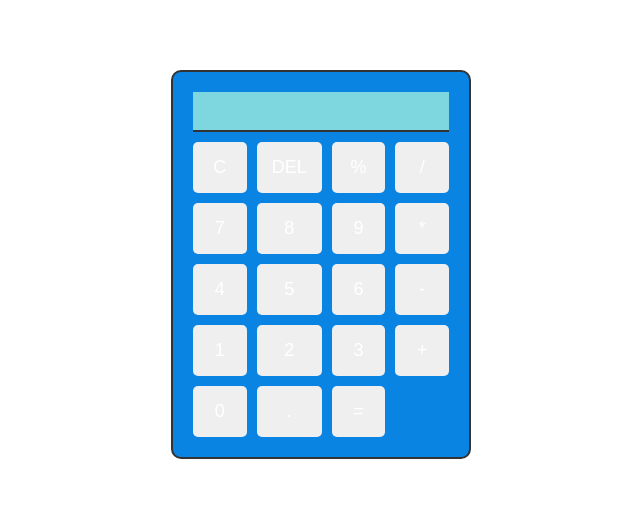
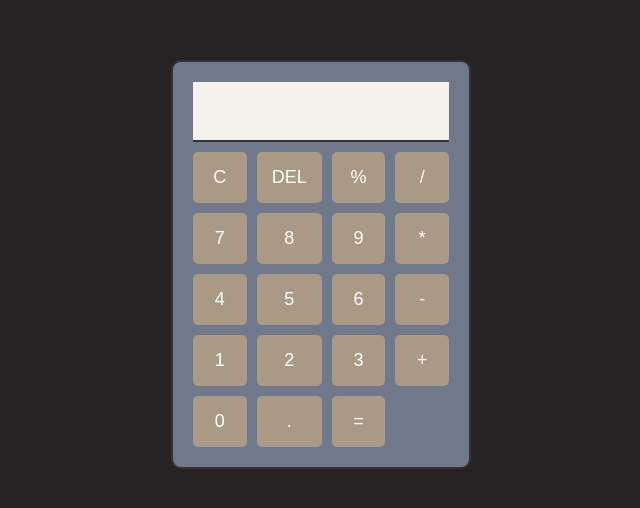
Before and after one commit to kawsar-ahmed-rahim/calculator, a plain HTML site: page index.html in a window 1280 px wide. Shown: the part 136-644 px from the top of the page, without its empty margins (319-959 px from the left). Drawn offline with Linux system fonts and the light colour scheme.

Commit message:
till now

```diff
--- a/index.html
+++ b/index.html
@@ -4,6 +4,7 @@
     <meta charset="UTF-8" />
     <meta name="viewport" content="width=device-width, initial-scale=1.0" />
     <title>Calculator</title>
+    <link rel="icon" href="./image/kr.png" />
     <link rel="stylesheet" href="style.css" />
   </head>
   <body>
--- a/style.css
+++ b/style.css
@@ -10,7 +10,7 @@ body{
     align-items: center;
     height: 100vh;
     margin: 0;
-    background-color: 454545;
+    background-color: #252323;
 }
 
 .calculator{
@@ -18,19 +18,19 @@ body{
     border-radius: 10px;
     padding: 20px;
     width: 300px;
-    background-color: #0984e3;
+    background-color: #70798C;
 }
 
 #display{
     width: 100%;
-    height: 50%;
+    height: 60px;
     text-align: right;
     font-size: 24px;
     padding: 5px;
     margin-bottom: 10px;
     border: none;
     border-bottom: 2px solid #333;
-    background-color: #7ed6df;
+    background-color: #F5F1ED;
 
 }
 
@@ -45,11 +45,12 @@ button{
     font-size: 18px;
     cursor: pointer;
     border: none;
-    background-color: 6D5959;
+    background-color: #A99985;
     color: white;
     border-radius: 5px;
     transition: all 0.2s linear;
 }
 button:hover{
-    background-color: #015ab9;
+    background-color: #DAD2BC;
+    color: black;
 }
```
Also changed, not shown: image/kr.png (added).
